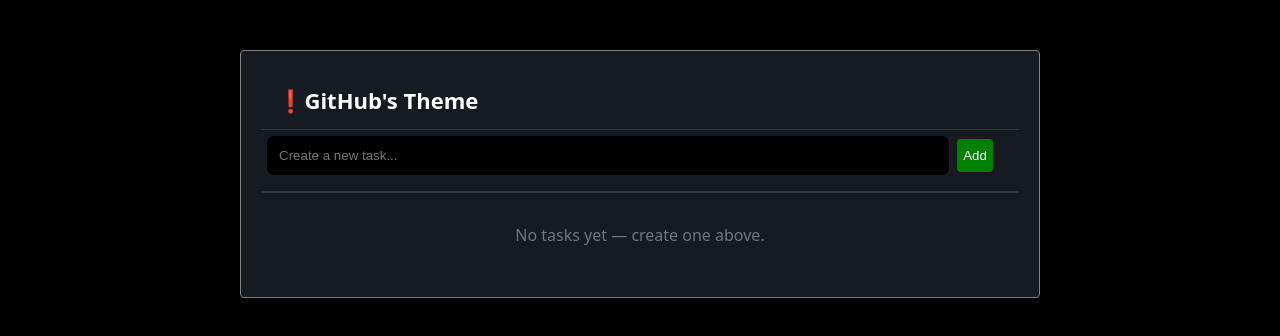
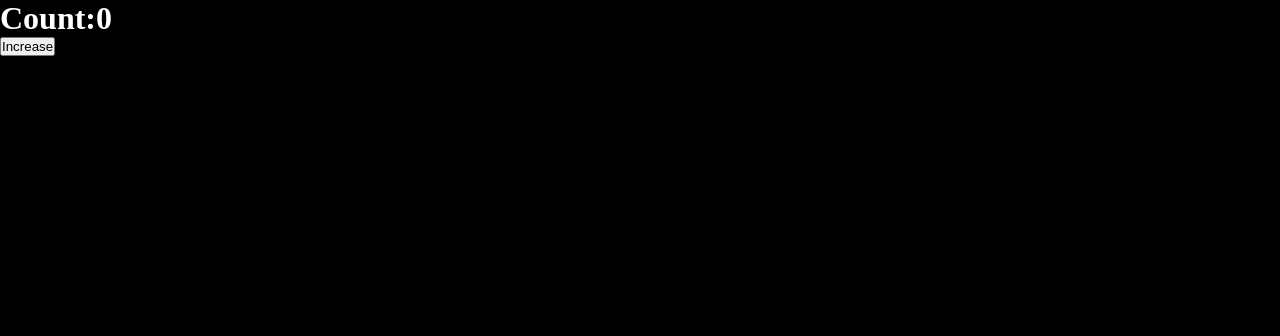
Before and after one commit to PARAS-KALURA/github-task, a React (Vite) app: page / in a window 1280 px wide. Shown: the top 336 px of the page. Built offline with nearby package versions, Linux system fonts and the light colour scheme.

Commit message:
useEffect

```diff
--- a/src/App.css
+++ b/src/App.css
@@ -1,174 +1,53 @@
-/* import React, { useState } from "react";
+#root {
+  max-width: 1280px;
+  margin: 0 auto;
+  padding: 2rem;
+  text-align: center;
+}
 
-const styles = {
-  page: {
-    backgroundColor: "#0d1117",
-    minHeight: "100vh",
-    color: "#c9d1d9",
-    fontFamily: "system-ui, -apple-system, BlinkMacSystemFont, 'Segoe UI', sans-serif",
-    padding: "20px",
-  },
+.logo {
+  height: 6em;
+  padding: 1.5em;
+  will-change: filter;
+  transition: filter 300ms;
+}
+.logo:hover {
+  filter: drop-shadow(0 0 2em #646cffaa);
+}
+.logo.react:hover {
+  filter: drop-shadow(0 0 2em #61dafbaa);
+}
 
-  container: {
-    maxWidth: "750px",
-    margin: "0 auto",
-    border: "1px solid #30363d",
-    borderRadius: "6px",
-    backgroundColor: "#161b22",
-  },
+@keyframes logo-spin {
+  from {
+    transform: rotate(0deg);
+  }
+  to {
+    transform: rotate(360deg);
+  }
+}
 
-  header: {
-    borderBottom: "1px solid #30363d",
-    padding: "14px 16px",
-    fontWeight: "bold",
-    fontSize: "18px",
-  },
+@media (prefers-reduced-motion: no-preference) {
+  a:nth-of-type(2) .logo {
+    animation: logo-spin infinite 20s linear;
+  }
+}
 
-  inputRow: {
-    display: "flex",
-    gap: "10px",
-    padding: "14px 16px",
-    borderBottom: "1px solid #21262d",
-  },
+.card {
+  padding: 2em;
+}
 
-  input: {
-    flex: 1,
-    padding: "10px",
-    borderRadius: "6px",
-    backgroundColor: "#0d1117",
-    border: "1px solid #30363d",
-    color: "#fff",
-    outline: "none",
-  },
+.read-the-docs {
+  color: #888;
+}
+*{
+  margin: 0;
+  padding: 0;
+  box-sizing: border-box;
+}
 
-  addBtn: {
-    padding: "10px 16px",
-    backgroundColor: "#238636",
-    border: "none",
-    borderRadius: "6px",
-    fontWeight: "600",
-    cursor: "pointer",
-  },
-
-  taskRow: {
-    display: "flex",
-    alignItems: "center",
-    padding: "14px 16px",
-    borderBottom: "1px solid #21262d",
-    cursor: "pointer",
-  },
-
-  taskText: {
-    flex: 1,
-    marginLeft: "10px",
-  },
-
-  checkbox: {
-    width: "18px",
-    height: "18px",
-    cursor: "pointer",
-  },
-
-  badge: (done) => ({
-    padding: "2px 6px",
-    fontSize: "11px",
-    borderRadius: "8px",
-    border: `1px solid ${done ? "#3fb950" : "#d29922"}`,
-    color: done ? "#3fb950" : "#d29922",
-    marginLeft: "10px",
-  }),
-
-  deleteBtn: {
-    marginLeft: "10px",
-    cursor: "pointer",
-    color: "#f85149",
-    fontSize: "12px",
-  },
-};
-
-export default function App() {
-  const [taskText, setTaskText] = useState("");
-  const [tasks, setTasks] = useState([]);
-
-  const addTask = (e) => {
-    e.preventDefault();
-    if (!taskText.trim()) return;
-
-    setTasks([
-      { id: Date.now(), text: taskText, done: false },
-      ...tasks,
-    ]);
-
-    setTaskText("");
-  };
-
-  const toggleTask = (id) => {
-    setTasks(tasks.map((t) => (t.id === id ? { ...t, done: !t.done } : t)));
-  };
-
-  const deleteTask = (id) => {
-    setTasks(tasks.filter((t) => t.id !== id));
-  };
-
-  return (
-    <div style={styles.page}>
-      <div style={styles.container}>
-        {/* Header */}
-        <div style={styles.header}>❗ Issues</div>
-
-        {/* Add Task */}
-        <form style={styles.inputRow} onSubmit={addTask}>
-          <input
-            style={styles.input}
-            placeholder="Create a new task..."
-            value={taskText}
-            onChange={(e) => setTaskText(e.target.value)}
-          />
-          <button style={styles.addBtn} type="submit">
-            Add
-          </button>
-        </form>
-
-        {/* Task List */}
-        {tasks.map((task) => (
-          <div
-            key={task.id}
-            style={styles.taskRow}
-          >
-            <input
-              type="checkbox"
-              checked={task.done}
-              onChange={() => toggleTask(task.id)}
-              style={styles.checkbox}
-            />
-
-            <span
-              style={{
-                ...styles.taskText,
-                textDecoration: task.done ? "line-through" : "none",
-                color: task.done ? "#8b949e" : "#c9d1d9",
-              }}
-            >
-              {task.text}
-            </span>
-
-            <span style={styles.badge(task.done)}>
-              {task.done ? "closed" : "open"}
-            </span>
-
-            <span style={styles.deleteBtn} onClick={() => deleteTask(task.id)}>
-              Delete
-            </span>
-          </div>
-        ))}
-
-        {tasks.length === 0 && (
-          <p style={{ padding: "20px", textAlign: "center", color: "#6e7681" }}>
-            No tasks yet — create one above.
-          </p>
-        )}
-      </div>
-    </div>
-  );
+html,body{
+  height: 100%;
+  width: 100%;
+  color: black;
 }
-*/
--- a/src/App.jsx
+++ b/src/App.jsx
@@ -1,193 +1,24 @@
-import React, { useState } from 'react'
-
+import React, { useEffect, useState } from 'react'
+import { useFormStatus } from 'react-dom'
 
 const App = () => {
 
-  const [tasks, setTasks] = useState([]);
-  const [input, setInput] = useState("");
+  const [count, setCount] = useState(0);
 
-  const handleAddTask = () => {
-    const trimmed = input.trim();
-
-    if (!trimmed) return;
-
-    setTasks([...tasks, trimmed]);
-    setInput('');
-
-
-  }
-
-  const handleDeleteTask = (index) => {
-  const updatedTasks = [...tasks];
-  updatedTasks.splice(index,1);
-  setTasks(updatedTasks);
-  };
-
+  useEffect(() => {
+     document.title = `Your Count Count: ${count}`;
+  },[count])
 
   return (
-    <div
+    <div>
+      <h1
       style={{
-        width: "70%",
-        minWidth: "300px",
-        maxWidth: "800px",
-        margin: "0 auto",
-        marginTop: "50px",
+        color: "white",
       }}
-    >
-      <div
-        style={{
-          backgroundColor: "#161B21",
-          margin: "0 auto",
-          marginTop: "50px",
-          padding: "20px",
-          border: "1px solid gray",
-          width: "100%",
-          maxWidth: "800px",
-          textAlign: "left",
-          minHeight: "200px",
-          borderRadius: "4px",
-          fontFamily:
-          "system-ui, -apple-system, BlinkMacSystemFont, 'Segoe UI', sans-serif",
-        }}
-      >
-        <div
-          style={{
-            padding: "14px 16px",
-            borderBottom: "1px solid #30363d",
-            fontWeight: "600",
-            display: "flex",
-            alignItems: "center",
-            gap: "8px",
-          }}
-        >
-          <div
-            style={{
-              color: "white",
-              fontSize: "22px",
-            }}
-          >
-            <span>❗</span>
-            <span>GitHub's Theme</span>
-          </div>
-
-        </div>
-
-        <div>
-          <input
-            value={input}
-            onChange={(e) => setInput(e.target.value)}
-
-            onKeyDown={(e) => {
-              if (e.key === "Enter") {
-                handleAddTask();
-              }
-            }}
-
-            style={{
-              color: "white",
-              padding: "12px",
-              backgroundColor: "black",
-              margin: "6px",
-              border: "none",
-              width: "90%",
-              borderRadius: "7px",
-              marginRight: "8px",
-            }}
-            type="text"
-            placeholder="Create a new task..."
-          />
-
-
-          <button
-            onClick={handleAddTask}
-            style={{
-              backgroundColor: "green",
-              border: "none",
-              color: "white",
-              padding: '9px 6px',
-              borderRadius: "4px",
-              gap: "4px",
-              cursor: "pointer",
-
-            }}
-          >Add</button>
-
-        </div>
-
-        <hr style={{ border: "1px solid #30363d", marginTop: "10px" }} />
-
-
-        {tasks.length === 0 ? (<p
-          style={{
-            textAlign: "center",
-            color: "#6e7681",
-            padding: "31px 0",
-          }}
-        >
-          No tasks yet — create one above.
-        </p>
-        ) : (
-          <ul
-            style={{
-              listStyle: "none",
-              gap: "10px",
-              display: "flex",
-              flexDirection: "column",
-              marginTop: "16px",
-            }}
-          >
-            {tasks.map((task, index) => {
-              return <li
-                style={{
-                  transition: "background 0.2s",
-                  border: "1px solid #30363d",
-                  padding: "6px",
-                  borderRadius: "6px",
-                  cursor: "pointer",
-                  color: "white",
-                  backgroundColor: "#0d1117",
-                  display: "flex",
-                  justifyContent: "space-between",
-                  alignItems: "center",
-                }}
-                onMouseEnter={(e) => (e.target.style.background = "#1d2633")}
-                onMouseLeave={(e) => (e.target.style.background = "#0d1117")}
-
-
-
-
-                key={index} >{task}
-
-                <button
-                onClick={() => handleDeleteTask(index)}
-                  style={{
-                    backgroundColor: 'red',
-                    color: "white",
-                    border: "none",
-                    padding: "4px",
-                    borderRadius: "3px",
-                    cursor: "pointer",
-
-                  }}
-
-
-
-
-                >Delete</button>
-
-
-
-
-              </li>
-            })}
-          </ul>
-
-        )}
-
-
-
-
-      </div>
+      >Count:{count}</h1>
+      <button
+      onClick={() => setCount(count+1)}
+      >Increase</button>
     </div>
   )
 }
--- a/src/index.css
+++ b/src/index.css
@@ -1,10 +1,11 @@
 *{
-    margin: 0;
-    padding: 0;
-    box-sizing: border-box;
+  margin: 0;
+  padding: 0;
+  box-sizing: border-box;
 }
 
 html,body{
-    background-color: black;
-    color: white;
+  height: 100vh;
+  width: 100vw;
+  background-color: black;
 }
```
Also changed, not shown: src/main.jsx (line endings or trailing spaces), 1 other file (tests, documents, lock files or other folders).
